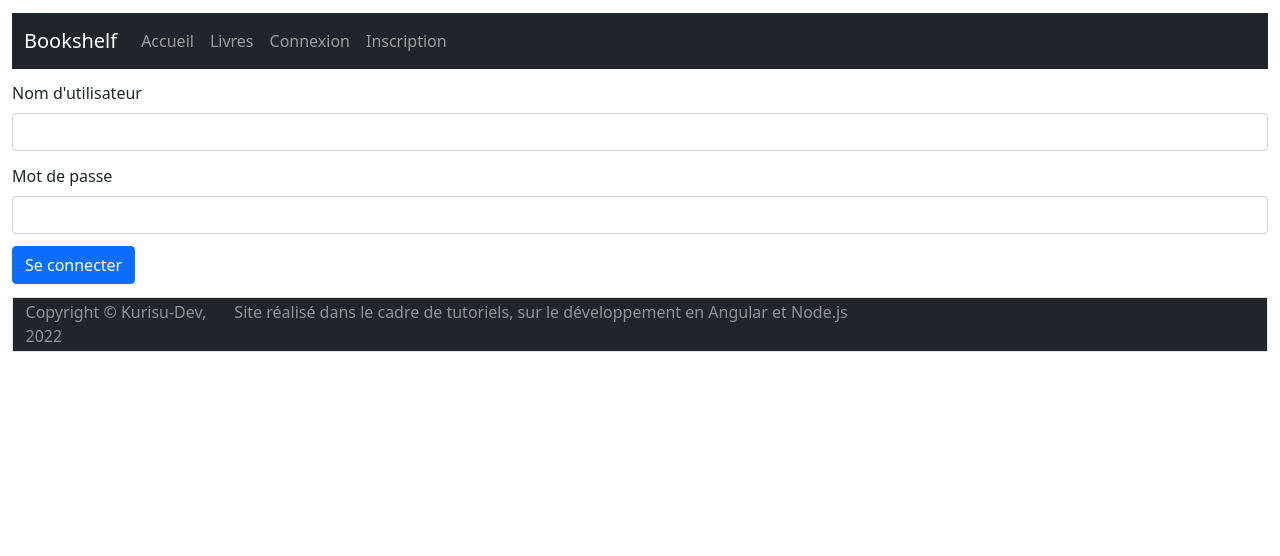
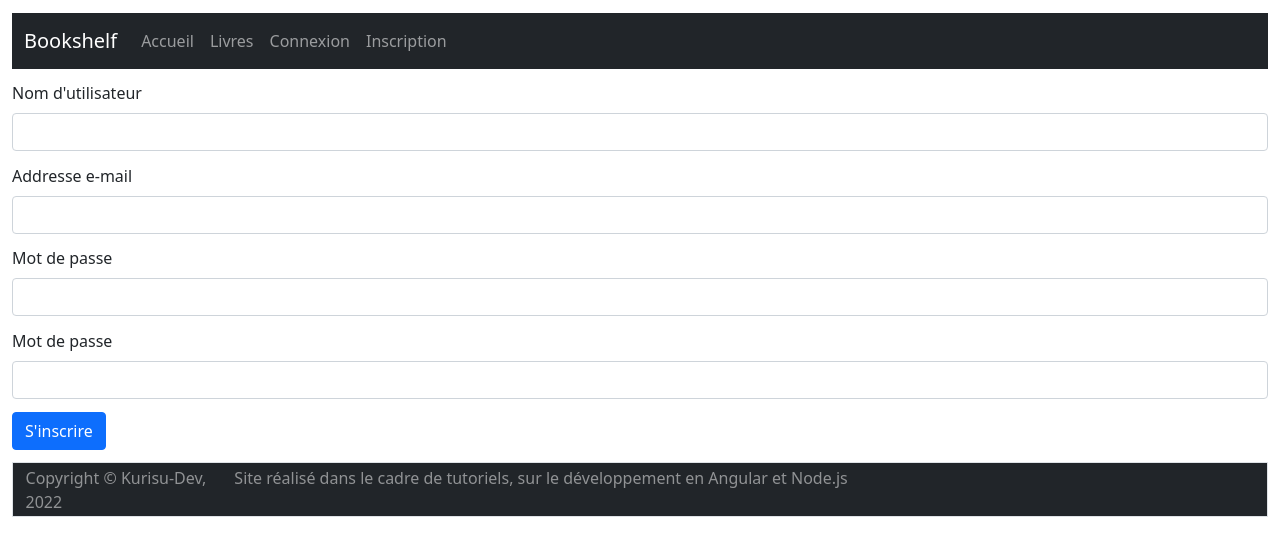
Before and after one commit to christophedlr-tutos/angular-bookshelf, an Angular app: page / in a window 1280 px wide. Shown: the top 556 px of the page. Built offline with nearby package versions, Linux system fonts and the light colour scheme.

Commit message:
Chapter 4 - Register form
Signed-off-by: Christophe DALOZ - DE LOS RIOS <christophedlr@gmail.com>

```diff
--- a/src/app/app.component.html
+++ b/src/app/app.component.html
@@ -1 +1 @@
-<app-user-login></app-user-login>
+<app-user-register></app-user-register>
--- a/src/app/app.module.ts
+++ b/src/app/app.module.ts
@@ -6,13 +6,15 @@ import { AppComponent } from './app.component';
 import { IndexComponent } from './index/index.component';
 import { HelpComponent } from './help/help.component';
 import { UserLoginComponent } from './user-login/user-login.component';
+import { UserRegisterComponent } from './user-register/user-register.component';
 
 @NgModule({
   declarations: [
     AppComponent,
     IndexComponent,
     HelpComponent,
-    UserLoginComponent
+    UserLoginComponent,
+    UserRegisterComponent
   ],
   imports: [
     BrowserModule,
--- /dev/null
+++ b/src/app/user-register/user-register.component.html
@@ -0,0 +1,23 @@
+<form [formGroup]="registerForm" (ngSubmit)="onSubmit(registerForm)">
+  <div>
+    <label for="username" class="form-label">Nom d'utilisateur</label>
+    <input type="text" formControlName="username" id="username" class="form-control">
+  </div>
+
+  <div>
+    <label for="email" class="form-label">Addresse e-mail</label>
+    <input type="text" formControlName="email" id="email" class="form-control">
+  </div>
+
+  <div>
+    <label for="password" class="form-label">Mot de passe</label>
+    <input type="password" formControlName="password" id="password" class="form-control">
+  </div>
+
+  <div>
+    <label for="password-confirm" class="form-label">Mot de passe</label>
+    <input type="password" formControlName="password_confirm" id="password-confirm" class="form-control">
+  </div>
+
+  <button type="submit" class="btn btn-primary">S'inscrire</button>
+</form>
--- /dev/null
+++ b/src/app/user-register/user-register.component.scss
@@ -0,0 +1,5 @@
+form {
+  >div {
+    margin-bottom: 1%;
+  }
+}
--- /dev/null
+++ b/src/app/user-register/user-register.component.ts
@@ -0,0 +1,29 @@
+import { Component, OnInit } from '@angular/core';
+import { FormBuilder, FormGroup } from '@angular/forms';
+
+@Component({
+  selector: 'app-user-register',
+  templateUrl: './user-register.component.html',
+  styleUrls: ['./user-register.component.scss']
+})
+export class UserRegisterComponent implements OnInit {
+  registerForm: FormGroup = this.formBuilder.group({
+    'username': '',
+    'email': '',
+    'password': '',
+    'password_confirm': ''
+  });
+
+  constructor(private formBuilder: FormBuilder) { }
+
+  ngOnInit(): void {
+  }
+
+  onSubmit(form: FormGroup): void {
+    console.log('is valid: ', form.valid);
+    console.log('username: ', form.value.username);
+    console.log('Email: ', form.value.email);
+    console.log('Password: ', form.value.password);
+    console.log('Password confirmation: ', form.value.password_confirm);
+  }
+}
```
Also changed, not shown: 1 other file (tests, documents, lock files or other folders).
